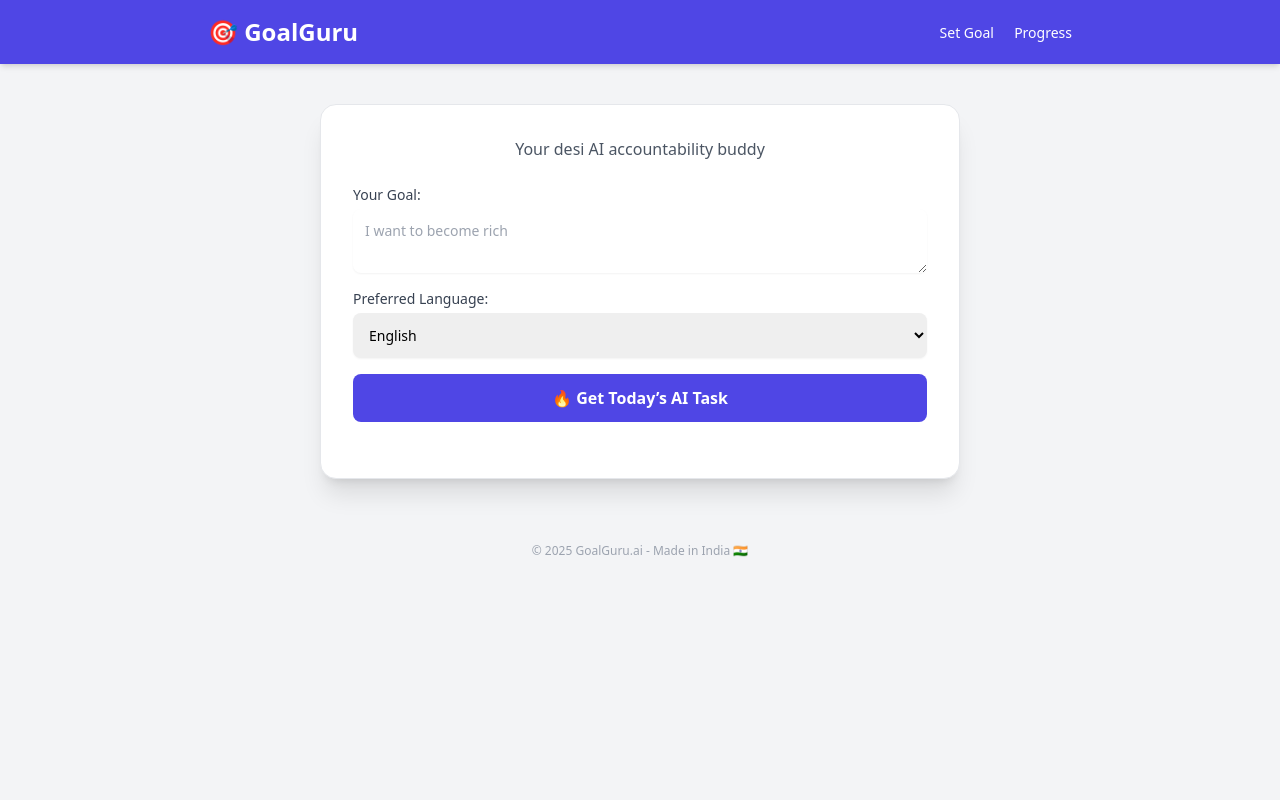
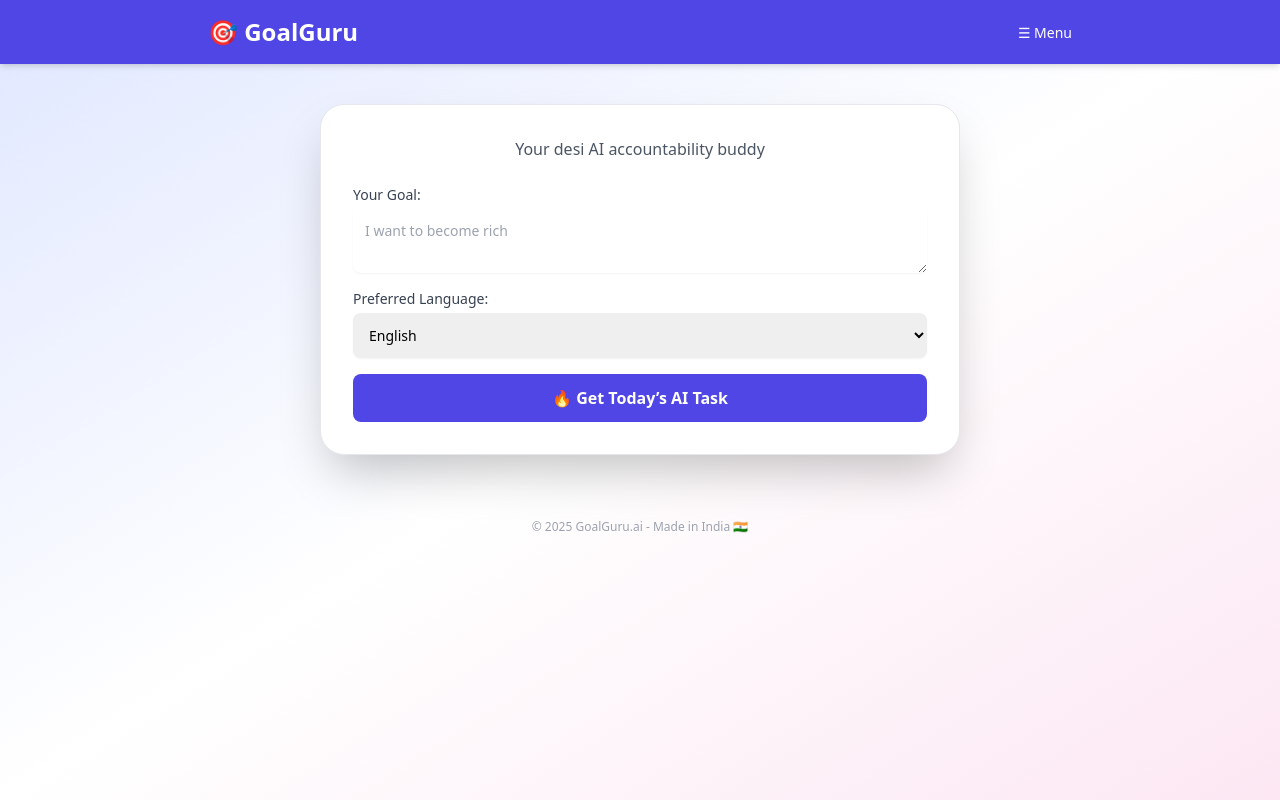
Before and after one commit to Vishalsnw/GoalGuru, a Flask app: page / in a window 1280 px wide. Run offline with Flask 3, Linux system fonts and the light colour scheme; some libraries are stand-ins or nearby versions.

Commit message:
Update index.html

```diff
--- a/templates/index.html
+++ b/templates/index.html
@@ -2,26 +2,30 @@
 <html lang="en">
 <head>
   <meta charset="UTF-8" />
-  <meta name="viewport" content="width=device-width, initial-scale=1.0"/>
+  <meta name="viewport" content="width=device-width, initial-scale=1.0" />
   <title>GoalGuru.ai</title>
   <script src="https://cdn.tailwindcss.com"></script>
 </head>
-<body class="bg-gray-100 min-h-screen">
+<body class="bg-gradient-to-br from-indigo-100 via-white to-pink-100 min-h-screen font-sans">
 
   <!-- Navbar -->
   <header class="bg-indigo-600 text-white py-4 shadow-md sticky top-0 z-10">
     <div class="max-w-4xl mx-auto px-4 flex justify-between items-center">
       <h1 class="text-2xl font-bold">🎯 GoalGuru</h1>
-      <nav class="space-x-4">
-        <button class="text-sm hover:underline" onclick="scrollToSection('goalForm')">Set Goal</button>
-        <button class="text-sm hover:underline" onclick="scrollToSection('savedInfo')">Progress</button>
-      </nav>
+      <div class="relative group">
+        <button class="text-sm font-medium hover:underline">☰ Menu</button>
+        <div class="absolute right-0 mt-2 hidden group-hover:block bg-white text-gray-700 shadow-lg rounded-md overflow-hidden z-20">
+          <button class="block w-full px-4 py-2 text-sm hover:bg-indigo-100" onclick="scrollToSection('goalForm')">Set Goal</button>
+          <button class="block w-full px-4 py-2 text-sm hover:bg-indigo-100" onclick="scrollToSection('savedInfo')">Progress</button>
+          <button class="block w-full px-4 py-2 text-sm hover:bg-indigo-100" onclick="scrollToSection('calendar')">Calendar</button>
+        </div>
+      </div>
     </div>
   </header>
 
   <!-- Main Container -->
   <main class="max-w-2xl mx-auto px-4 py-10">
-    <div class="bg-white shadow-xl rounded-2xl p-6 sm:p-8 w-full space-y-6 border border-gray-200">
+    <div class="bg-white shadow-2xl rounded-3xl p-8 w-full space-y-6 border border-gray-200">
       <p class="text-center text-gray-600 text-sm sm:text-base">Your desi AI accountability buddy</p>
 
       <!-- Saved Info Section -->
@@ -29,11 +33,9 @@
         <p class="text-gray-700"><strong>Your Goal:</strong> <span id="savedGoalText"></span></p>
         <p class="text-gray-700"><strong>Language:</strong> <span id="savedLangText"></span></p>
         <p class="text-gray-700"><strong>Progress:</strong> <span id="progressCount">0</span>/30 days</p>
-
         <div class="w-full bg-gray-200 rounded-full h-3">
           <div id="progressBar" class="bg-indigo-500 h-3 rounded-full" style="width: 0%"></div>
         </div>
-
         <p id="encourage" class="text-green-600 font-medium pt-2 text-sm hidden">🔥 You're on fire! Keep going!</p>
       </div>
 
@@ -44,7 +46,6 @@
           <textarea name="goal" id="goalInput" required placeholder="I want to become rich"
             class="mt-1 block w-full rounded-lg border-gray-300 shadow-sm focus:border-indigo-500 focus:ring-indigo-500 text-sm p-3"></textarea>
         </div>
-
         <div>
           <label class="block text-sm font-medium text-gray-700">Preferred Language:</label>
           <select name="lang" id="langInput" required
@@ -54,18 +55,17 @@
             <option value="marathi">मराठी</option>
           </select>
         </div>
-
         <button id="submitBtn" type="submit"
           class="w-full bg-indigo-600 hover:bg-indigo-700 text-white font-semibold py-3 px-4 rounded-lg transition duration-200">
           🔥 Get Today’s AI Task
         </button>
       </form>
 
-      {% if task %}
+      <!-- Task Section -->
+      <div id="taskSection" class="hidden">
         <div class="bg-indigo-50 p-4 rounded-xl border border-indigo-200 mt-6" id="taskBox">
           <h3 class="text-lg font-semibold text-indigo-700 mb-2">🧠 Today's Task</h3>
-        <p class="text-gray-800" id="taskText">{{ task }}</p>
-
+          <p class="text-gray-800" id="taskText"></p>
           <div class="mt-4 flex flex-col sm:flex-row gap-3">
             <button onclick="markCompleted()"
               class="bg-green-500 hover:bg-green-600 text-white text-sm py-2 px-3 rounded">✅ Mark as Done</button>
@@ -73,12 +73,17 @@
               class="bg-red-500 hover:bg-red-600 text-white text-sm py-2 px-3 rounded">🗑️ Delete Goal</button>
           </div>
         </div>
-      {% endif %}
+        <div id="tauntBox" class="text-center text-red-600 text-sm font-medium mt-4"></div>
+      </div>
 
-      <div id="tauntBox" class="text-center text-red-600 text-sm font-medium mt-4"></div>
+      <!-- Calendar Placeholder -->
+      <div id="calendar" class="mt-6 hidden text-center">
+        <p class="text-lg font-bold text-gray-700">📅 Progress Calendar (Coming Soon)</p>
+      </div>
     </div>
   </main>
 
+  <!-- Footer -->
   <footer class="text-center text-xs text-gray-400 py-6">© 2025 GoalGuru.ai - Made in India 🇮🇳</footer>
 
   <script>
@@ -89,30 +94,29 @@
     window.onload = function () {
       const goal = localStorage.getItem("goal");
       const lang = localStorage.getItem("lang");
-      const status = localStorage.getItem("task_done");
+      const taskDone = localStorage.getItem("task_done");
+      const task = localStorage.getItem("task") || "Complete 1 step toward your goal today!";
       const progress = parseInt(localStorage.getItem("progress") || "0");
 
       if (goal) {
         document.getElementById("savedInfo").classList.remove("hidden");
         document.getElementById("savedGoalText").innerText = goal;
         document.getElementById("goalInput").value = goal;
+        document.getElementById("taskSection").classList.remove("hidden");
+        document.getElementById("taskText").innerText = task;
       }
 
-      if (lang) {
-        document.getElementById("savedLangText").innerText = lang;
-        document.getElementById("langInput").value = lang;
-      }
+      if (lang) document.getElementById("langInput").value = lang;
+      if (lang) document.getElementById("savedLangText").innerText = lang;
 
       if (progress > 0) {
         document.getElementById("progressCount").innerText = progress;
         const percent = Math.min(100, Math.floor((progress / 30) * 100));
         document.getElementById("progressBar").style.width = percent + "%";
-        if (progress >= 3) {
-          document.getElementById("encourage").classList.remove("hidden");
-        }
+        if (progress >= 3) document.getElementById("encourage").classList.remove("hidden");
       }
 
-      if (status === "no") {
+      if (taskDone === "no") {
         document.getElementById("submitBtn").disabled = true;
         document.getElementById("submitBtn").innerText = "⚠️ Complete current task first!";
         showTaunt();
@@ -125,6 +129,7 @@
       localStorage.setItem("goal", goal);
       localStorage.setItem("lang", lang);
       localStorage.setItem("task_done", "no");
+      localStorage.setItem("task", "Complete 1 step toward your goal today!");
     });
 
     function markCompleted() {
```
Lines whose indentation alone changed are shown as unchanged.
